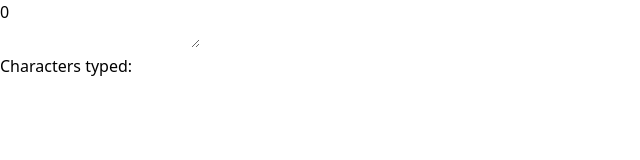
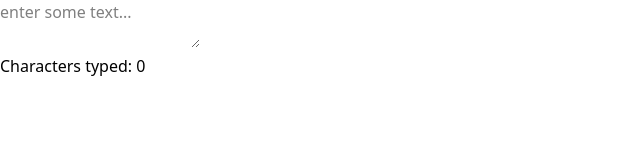
Before and after one commit to PraneethBunny123/All-App, a React (Vite) app: page / in a window 1280 px wide. Shown: the top 160 px of the page, without its empty margins (0-640 px from the left). Built offline with nearby package versions, Linux system fonts and the light colour scheme.

Commit message:
retreving the stored data from local storage and intializing the same to the state at first. so that now the data stays upon refresh

```diff
--- a/src/project-apps/UseEffectMastery/TypingTracker.jsx
+++ b/src/project-apps/UseEffectMastery/TypingTracker.jsx
@@ -1,20 +1,14 @@
 import React, { useEffect, useState } from 'react'
 
 const TypingTracker = () => {
-    const [textTyped, setTextTyped] = useState('')
-    const [charCount, setCharCount] = useState(0)
+    const [textTyped, setTextTyped] = useState(() => localStorage.getItem('textTyped') || '')
+    const [charCount, setCharCount] = useState(() => parseInt(localStorage.getItem('textCount')) || 0)
 
     useEffect(() => {
         localStorage.setItem('textCount', charCount)
         localStorage.setItem('textTyped', textTyped)
-    }, [textTyped])
+    }, [textTyped, charCount])
 
-    useEffect(() => {
-        const savedText = localStorage.getItem('textTyped') || ''
-        const savedCount = localStorage.getItem('textCount') || 0
-        setTextTyped(savedCount)
-        setCharCount()
-    }, [])
 
     function handleOnChange(e) {
         const newText = e.target.value
```
